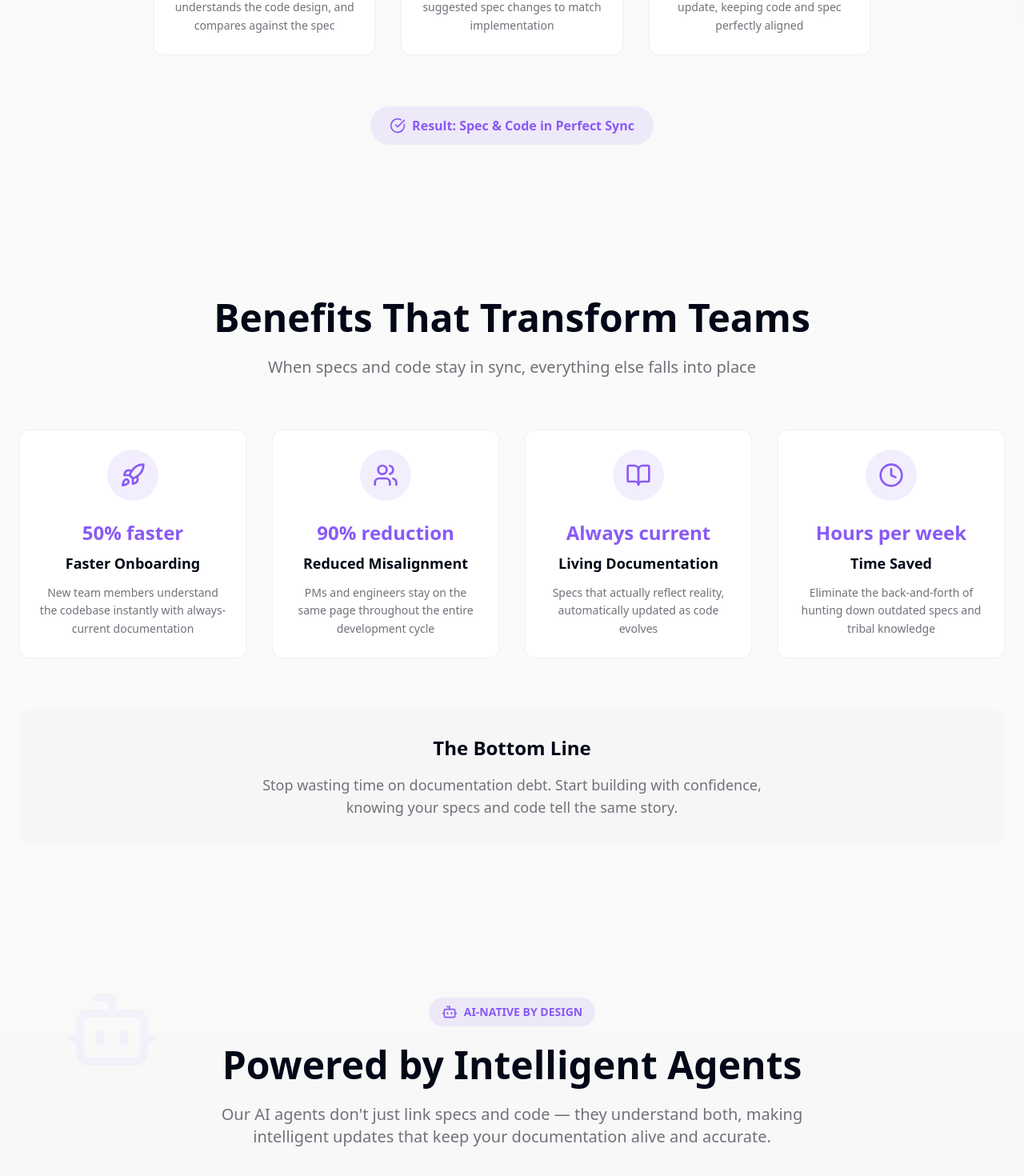
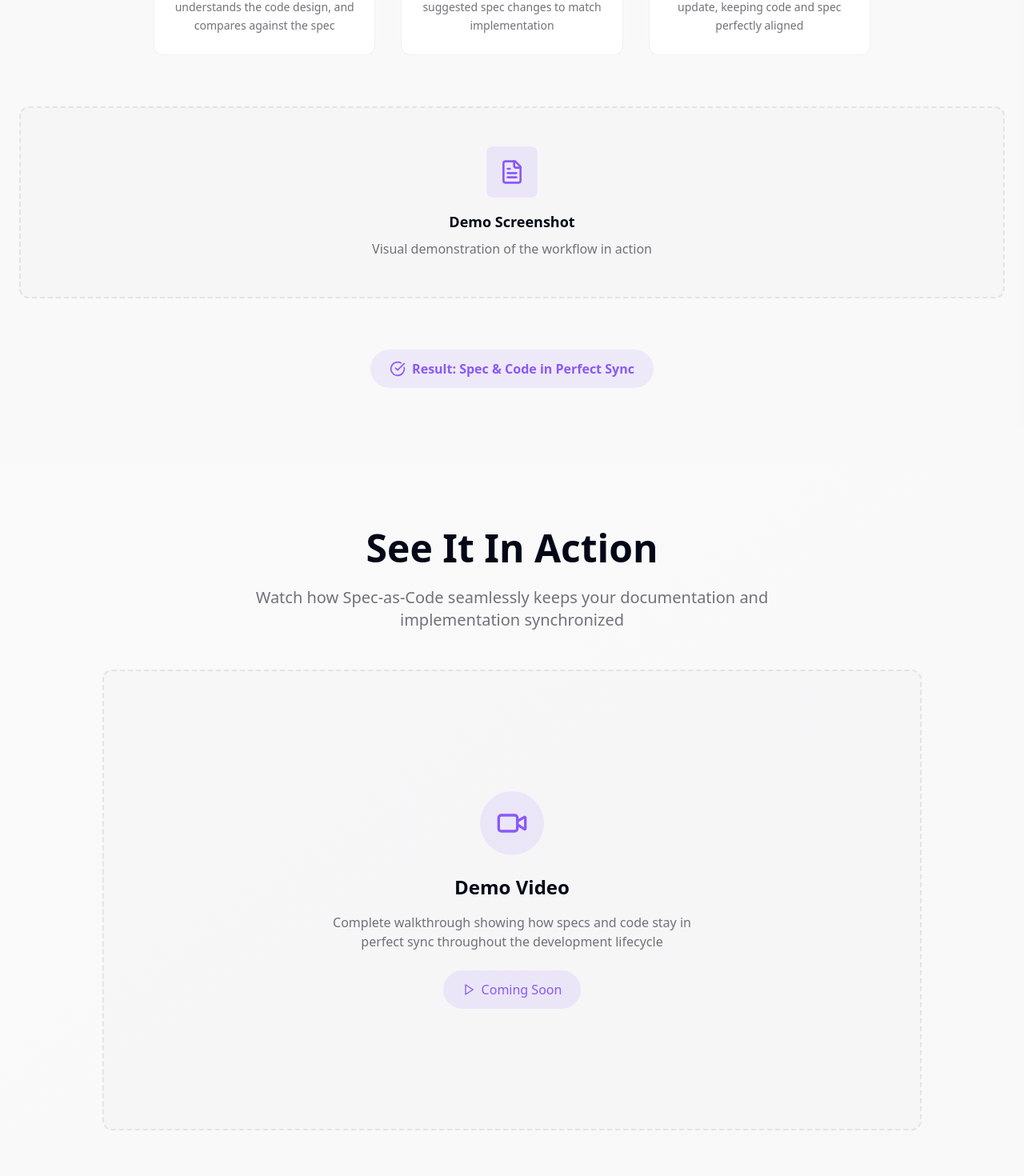
Before and after one commit to TianningC/specsync-ai, a React (Vite) app: page / in a window 1280 px wide. Shown: the part 3020-4490 px from the top of the page at 80% size. Built offline with nearby package versions, Linux system fonts and the light colour scheme; the HTML template or start-up script is replaced by a standard one.

Commit message:
Add demo video section and screenshot placeholder

```diff
--- /dev/null
+++ b/src/components/DemoVideo.tsx
@@ -0,0 +1,42 @@
+import { Play, Video } from "lucide-react";
+
+export const DemoVideo = () => {
+  return (
+    <section className="py-20 px-6 bg-gradient-to-br from-background to-muted/30">
+      <div className="max-w-5xl mx-auto">
+        <div className="text-center mb-12">
+          <h2 className="text-4xl lg:text-5xl font-bold mb-6">
+            See It In Action
+          </h2>
+          <p className="text-xl text-muted-foreground max-w-3xl mx-auto">
+            Watch how Spec-as-Code seamlessly keeps your documentation and implementation synchronized
+          </p>
+        </div>
+
+        <div className="relative">
+          {/* Video Placeholder */}
+          <div className="bg-muted/50 border-2 border-dashed border-border rounded-xl aspect-video flex flex-col items-center justify-center text-center p-8">
+            <div className="w-20 h-20 mx-auto mb-6 bg-primary/10 rounded-full flex items-center justify-center group-hover:bg-primary/20 transition-colors">
+              <Video className="w-10 h-10 text-primary" />
+            </div>
+            <h3 className="text-2xl font-semibold mb-4">Demo Video</h3>
+            <p className="text-muted-foreground mb-6 max-w-md">
+              Complete walkthrough showing how specs and code stay in perfect sync throughout the development lifecycle
+            </p>
+            <div className="inline-flex items-center gap-2 bg-primary/10 rounded-full px-6 py-3 text-primary font-medium">
+              <Play className="w-4 h-4" />
+              Coming Soon
+            </div>
+          </div>
+
+          {/* Play Button Overlay (for when video is added) */}
+          <div className="absolute inset-0 flex items-center justify-center opacity-0 pointer-events-none">
+            <div className="w-16 h-16 bg-primary rounded-full flex items-center justify-center shadow-lg">
+              <Play className="w-6 h-6 text-primary-foreground ml-1" />
+            </div>
+          </div>
+        </div>
+      </div>
+    </section>
+  );
+};
--- a/src/components/HowItWorks.tsx
+++ b/src/components/HowItWorks.tsx
@@ -81,6 +81,17 @@ export const HowItWorks = () => {
           </div>
         </div>
 
+        {/* Demo Screenshot Placeholder */}
+        <div className="mt-16 mb-12">
+          <div className="bg-muted/50 border-2 border-dashed border-border rounded-xl p-12 text-center">
+            <div className="w-16 h-16 mx-auto mb-4 bg-primary/10 rounded-lg flex items-center justify-center">
+              <FileText className="w-8 h-8 text-primary" />
+            </div>
+            <h3 className="text-lg font-semibold mb-2">Demo Screenshot</h3>
+            <p className="text-muted-foreground">Visual demonstration of the workflow in action</p>
+          </div>
+        </div>
+
         <div className="mt-16 text-center">
           <div className="inline-flex items-center gap-2 bg-primary/10 rounded-full px-6 py-3">
             <CheckCircle className="w-5 h-5 text-primary" />
--- a/src/pages/Index.tsx
+++ b/src/pages/Index.tsx
@@ -2,6 +2,7 @@ import { Hero } from "@/components/Hero";
 import { Problem } from "@/components/Problem";
 import { Solution } from "@/components/Solution";
 import { HowItWorks } from "@/components/HowItWorks";
+import { DemoVideo } from "@/components/DemoVideo";
 import { Benefits } from "@/components/Benefits";
 import { AIAgent } from "@/components/AIAgent";
 import { ComingSoon } from "@/components/ComingSoon";
@@ -15,6 +16,7 @@ const Index = () => {
       <Problem />
       <Solution />
       <HowItWorks />
+      <DemoVideo />
       <Benefits />
       <AIAgent />
       <ComingSoon />
```
